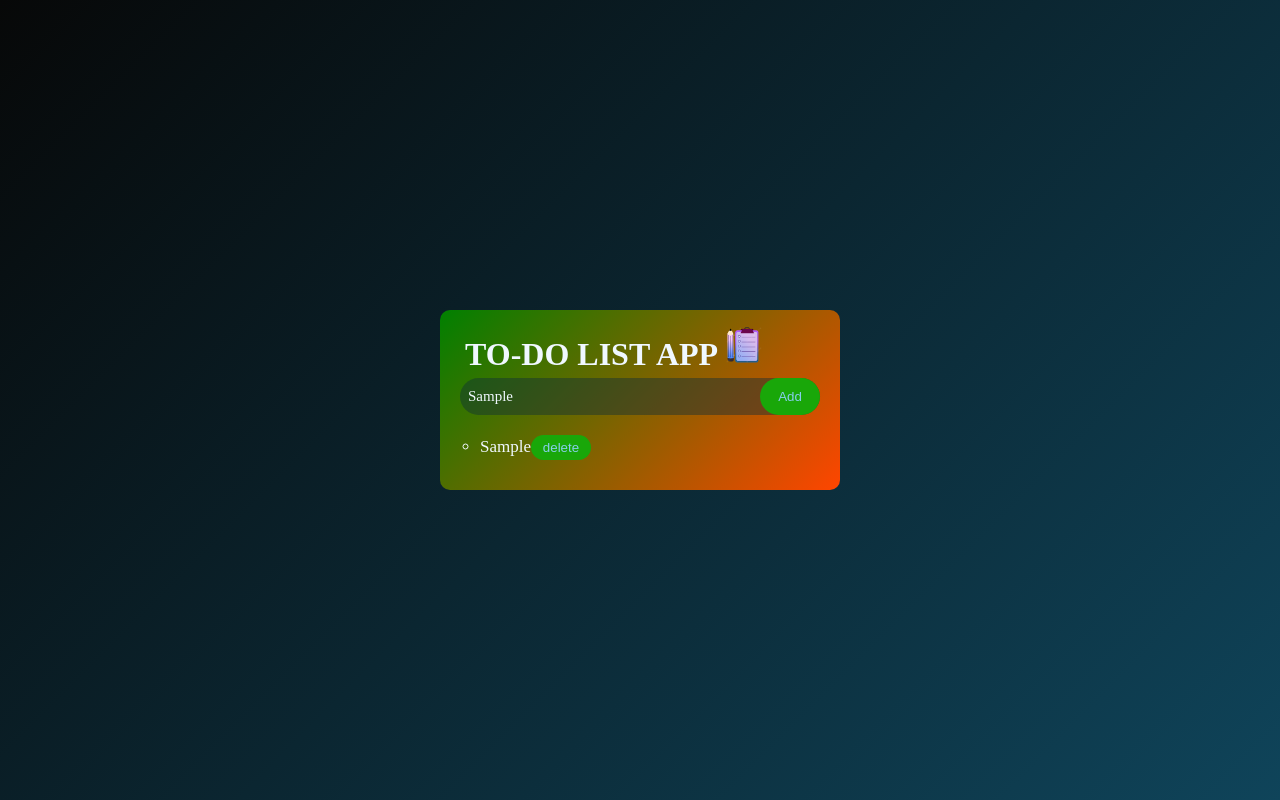
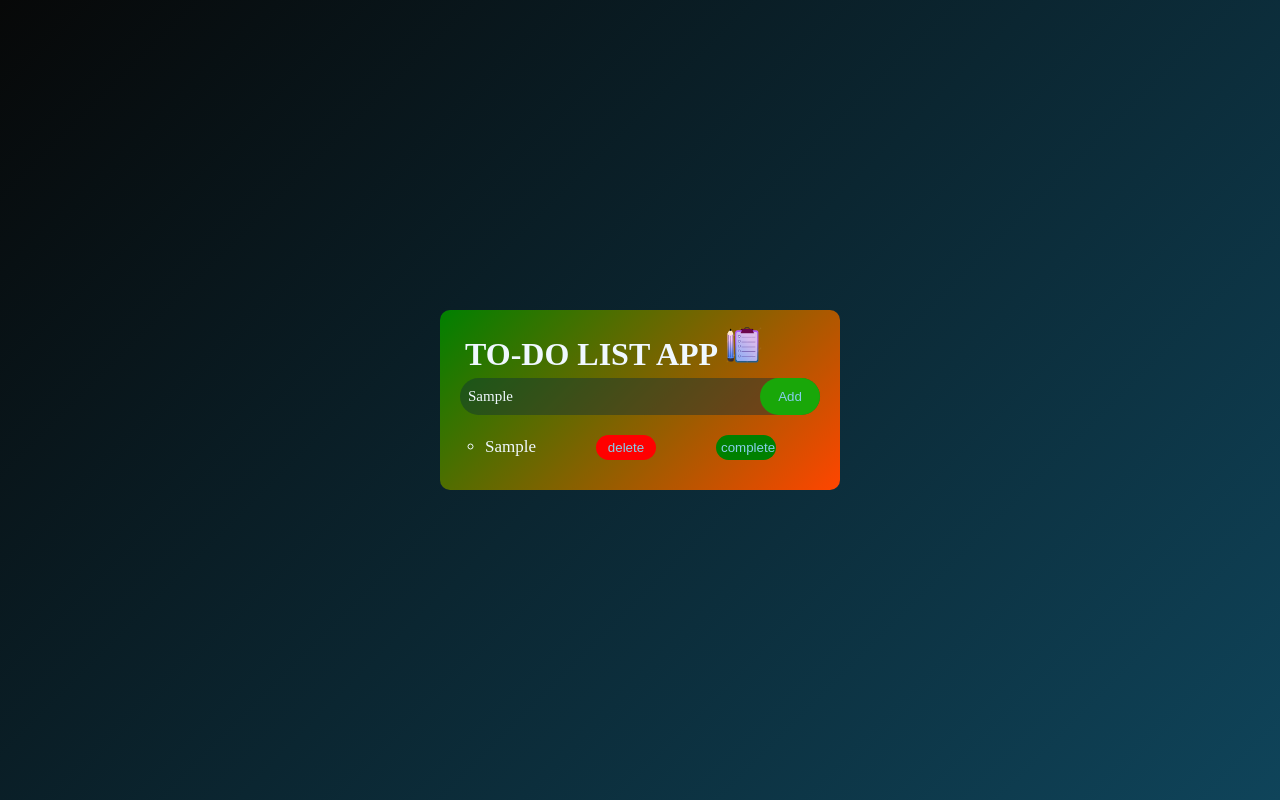
Before and after one commit to bhujelrupesh777-design/JS-Projects, a plain HTML site: page BEGPROJECTS/04_project4/index.html in a window 1280 px wide. Both pictures are taken after typing "Sample" into the empty fields and a click on the button "Add". Drawn offline with Linux system fonts and the light colour scheme.

Commit message:
second commit

```diff
--- a/BEGPROJECTS/04_project4/script.js
+++ b/BEGPROJECTS/04_project4/script.js
@@ -15,6 +15,11 @@ add_button.addEventListener('click', (e) =>{
         span.className="btn2"
         span.innerHTML = "delete"
         Li.appendChild(span)
+
+        let span2 = document.createElement('button')
+        span2.className="btn3"
+        span2.innerHTML = "complete"
+        Li.appendChild(span2)
         savedata();
     }
 
--- a/BEGPROJECTS/04_project4/style.css
+++ b/BEGPROJECTS/04_project4/style.css
@@ -22,11 +22,11 @@
     border-radius: 10px;
 }
 
-.section1 h1{
+.section1 h1 {
     padding: 5px;
 }
 
-.section2 form{
+.section2 form {
     width: 100%;
     height: auto;
     display: flex;
@@ -35,7 +35,7 @@
     border-radius: 30px;
 }
 
-.section2 input{
+.section2 input {
     flex: 1;
     border-radius: 30px;
     outline: none;
@@ -43,12 +43,12 @@
     color: aliceblue;
     padding: 10px;
     padding-left: 8px;
-    background-color:transparent;
+    background-color: transparent;
     font-size: 15px;
     font-family: 'Times New Roman', Times, serif;
 }
 
-.section2 form .btn{
+.section2 form .btn {
     padding: 5px;
     background-color: rgb(25, 167, 9);
     border-radius: 30px;
@@ -59,18 +59,36 @@
     cursor: pointer;
 }
 
-.section3{
+.section3 {
     margin: 20px;
     font-size: 17px;
 }
 
-.btn2{
+
+ul li{
+    margin: 5px;
+
+}
+.btn2 {
     padding: 5px;
-    background-color: rgb(25, 167, 9);
+    background-color: rgb(255, 0, 0);
     border-radius: 30px;
     border: none;
     outline: none;
     width: 60px;
     color: skyblue;
     cursor: pointer;
+    margin-left: 60px;
 }
+
+.btn3 {
+    padding: 5px;
+    background-color: Green;
+    border-radius: 30px;
+    border: none;
+    outline: none;
+    width: 60px;
+    color: skyblue;
+    cursor: pointer;
+    margin-left: 60px;
+}
```
